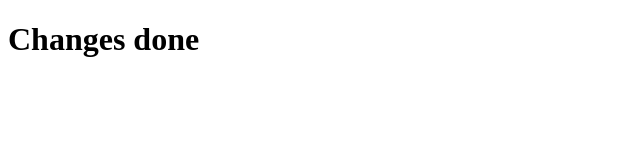
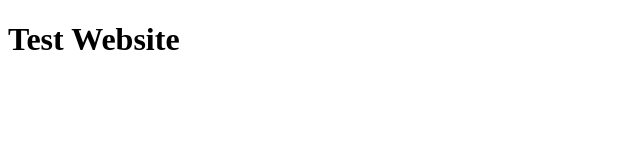
Before and after one commit to Harish-Athulya/test_ops_website, a plain HTML site: page index.html in a window 1280 px wide. Shown: the whole page, without its empty margins (0-640 px from the left). Drawn offline with Linux system fonts and the light colour scheme.

Commit message:
Another change

```diff
--- a/index.html
+++ b/index.html
@@ -7,6 +7,6 @@
     <title>Github Actions</title>
 </head>
 <body>
-    <h1>Changes done</h1>
+    <h1>Test Website</h1>
 </body>
 </html>
```
